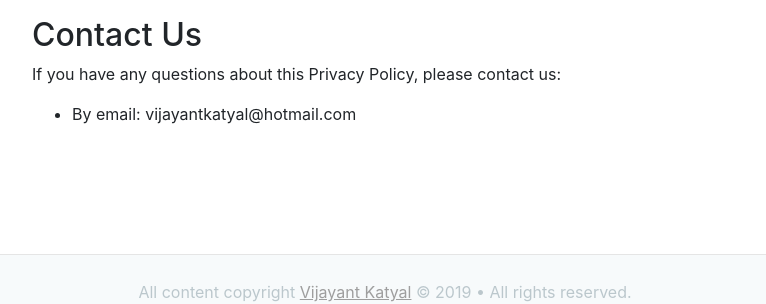
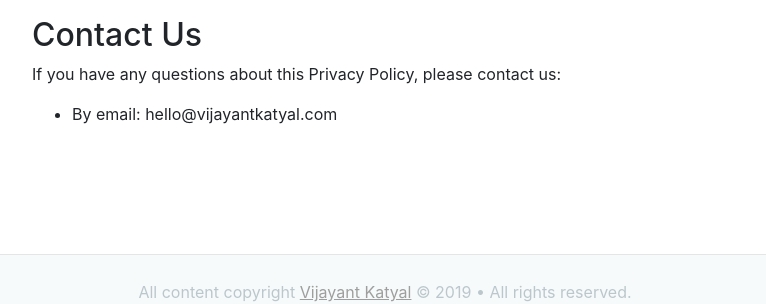
Before and after one commit to vijayantkatyal/vijayantkatyal.github.io, a Jekyll site: the page built from privacy-policy.html, in a window 1280 px wide and 900 px high, scrolled down 3313 px. Shown: the part 458-762 px from the top of the window, without its empty margins (255-1021 px from the left). Built offline with Jekyll 4.4.1, drawn with Linux system fonts in a browser that asks for light colours; nearby versions of some CDN libraries; comment, search, counter and statistics services are not loaded.

Commit message:
Update privacy-policy.html

```diff
--- a/privacy-policy.html
+++ b/privacy-policy.html
@@ -114,5 +114,5 @@ summary: Vijayant Katyal Blog Privacy Policy
 <h2>Contact Us</h2>
 <p>If you have any questions about this Privacy Policy, please contact us:</p>
 <ul>
-	<li>By email: vijayantkatyal@hotmail.com</li>
+	<li>By email: hello@vijayantkatyal.com</li>
 </ul>
```
